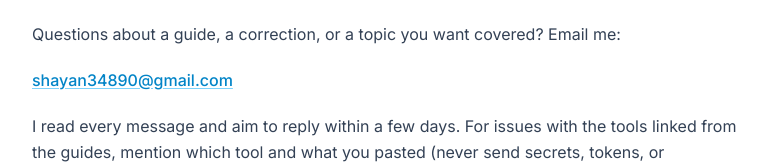
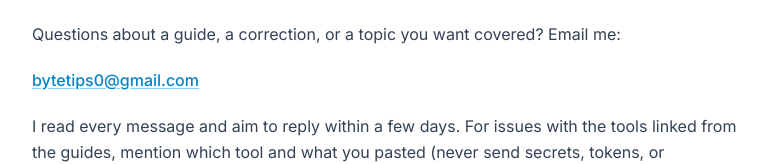
Before and after one commit to Shayan34789/bytetips, a Next.js app: page /contact in a window 1280 px wide. Shown: the part 161-325 px from the top of the page, without its empty margins (248-1031 px from the left). Built offline with nearby package versions, Linux system fonts and the light colour scheme; no server answers.

Commit message:
Contact email: shayan34890 -> bytetips0 (ByteTips brand inbox)

```diff
--- a/app/contact/page.tsx
+++ b/app/contact/page.tsx
@@ -16,10 +16,10 @@ export default function ContactPage() {
       </p>
       <p className="mt-5 text-[16px] leading-relaxed text-slate-700">
         <a
-          href="mailto:shayan34890@gmail.com"
+          href="mailto:bytetips0@gmail.com"
           className="font-medium text-accent underline decoration-accent-mid underline-offset-2 hover:text-accent"
         >
-          shayan34890@gmail.com
+          bytetips0@gmail.com
         </a>
       </p>
       <p className="mt-5 text-[16px] leading-relaxed text-slate-700">
```
